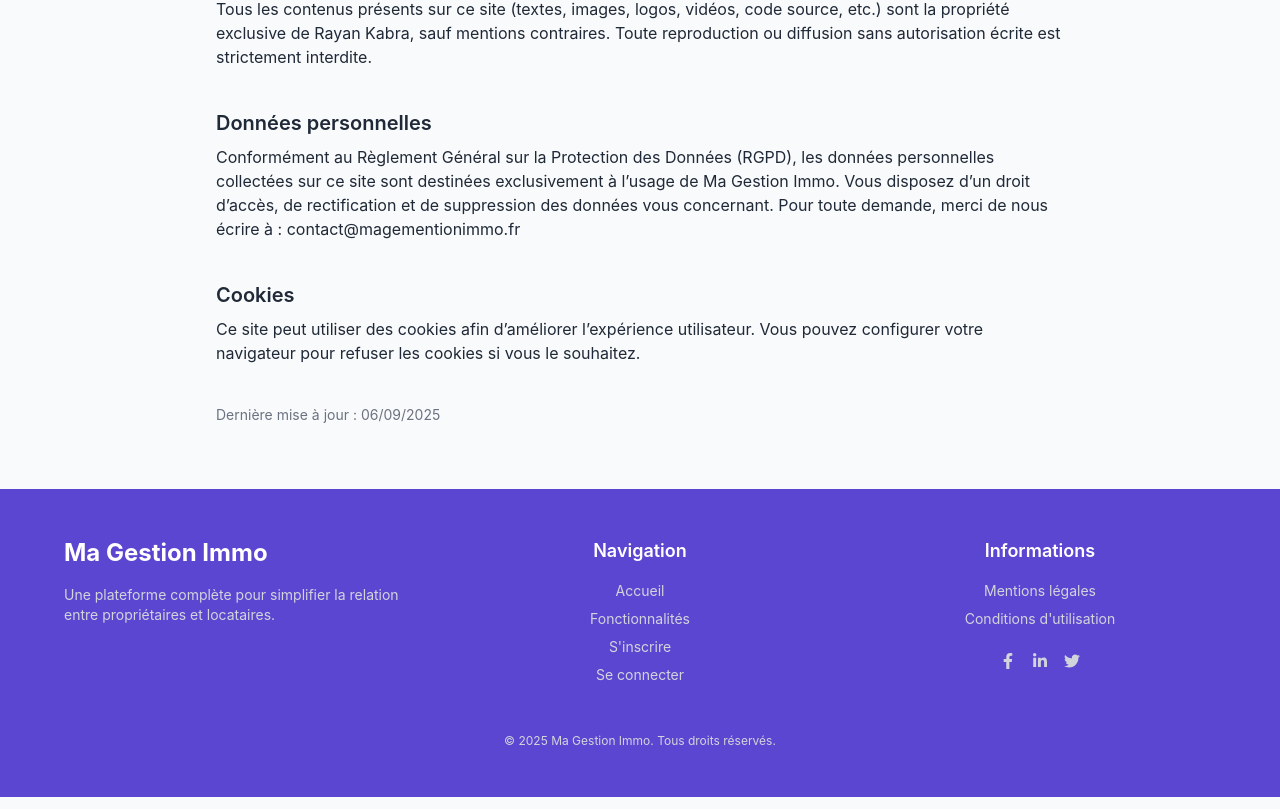
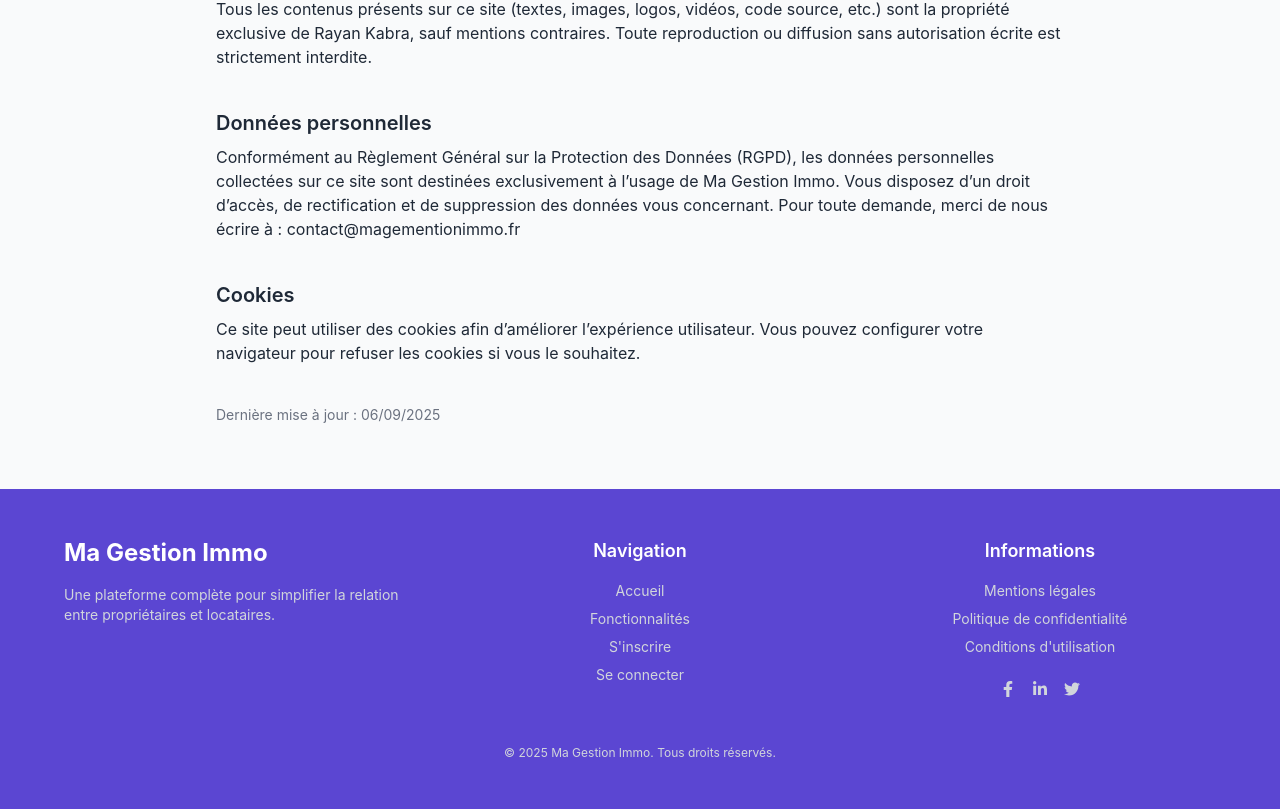
Before and after one commit to RKcodage/Ma-Gestion-Immo, a React (Vite) app: page /legal-mentions in a window 1280 px wide. Shown: the part 683-1492 px from the top of the page. Built offline with nearby package versions, Linux system fonts and the light colour scheme; no server answers; the HTML template or start-up script is replaced by a standard one.

Commit message:
Link to privacy policy

```diff
--- a/src/components/homepage/Footer.jsx
+++ b/src/components/homepage/Footer.jsx
@@ -20,7 +20,7 @@
             <h4 className="text-lg font-semibold mb-4 text-white">Navigation</h4>
             <ul className="space-y-2 text-sm">
               <li><Link to="/" className="hover:underline">Accueil</Link></li>
-              <li><Link to="/#features" className="hover:underline">Fonctionnalités</Link></li>
+              <li><a href="#features" className="hover:underline">Fonctionnalités</a></li>
               <li><Link to="/signup" className="hover:underline">S'inscrire</Link></li>
               <li><Link to="/login" className="hover:underline">Se connecter</Link></li>
             </ul>
@@ -31,6 +31,7 @@
             <h4 className="text-lg font-semibold mb-4 text-white">Informations</h4>
             <ul className="space-y-2 text-sm">
               <li><Link to="/legal-mentions" className="hover:underline">Mentions légales</Link></li>
+              <li><Link to="/privacy-policy" className="hover:underline">Politique de confidentialité</Link></li>
               <li><Link to="/cgu" className="hover:underline">Conditions d'utilisation</Link></li>
             </ul>
 
```
